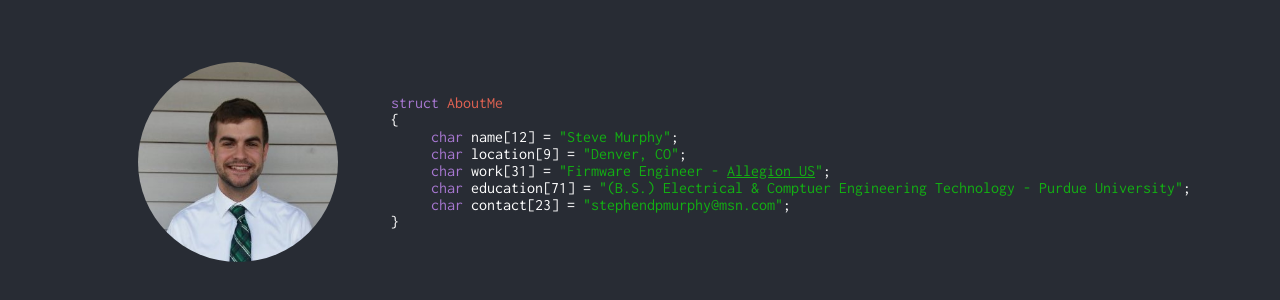
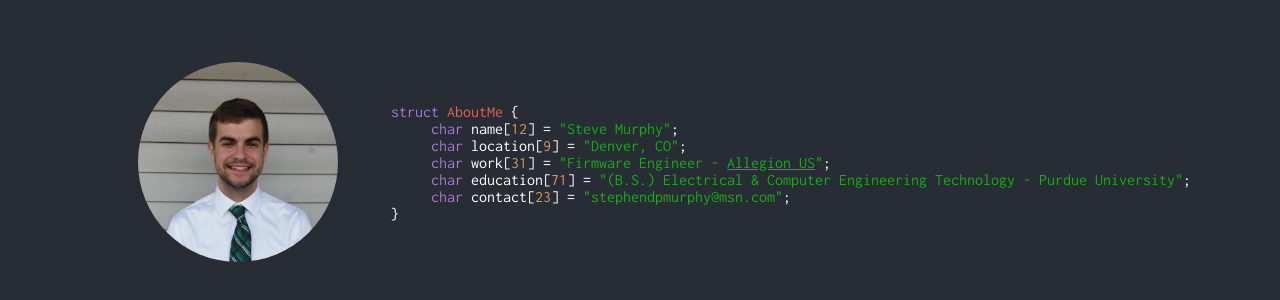
Before and after one commit to murphtech/murphtech.github.io, a plain HTML site: page index.html in a window 1280 px wide. Shown: the part 238-538 px from the top of the page. Drawn offline with Linux system fonts and the light colour scheme.

Commit message:
Fixed spelling error

```diff
--- a/index.html
+++ b/index.html
@@ -28,6 +28,9 @@
 		font-family: inherit;
 		color: rgb(224,98,82);
 	  }
+	  .integer {
+		color: rgb(209,154,102);
+	  }
 	  table {
 			vertical-align: middle;
 			display: table-cell;
@@ -51,18 +54,18 @@
 	<table>
 		<tr>
 			<td><img class="img-circle" src="profile.jpg">	</td>
-			<td><p class="varType">struct</p> <p class="varName">AboutMe</p></br>
+			<td><p class="varType">struct</p> <p class="varName">AboutMe</p>
 				{</br>
 
-				<p class="varType" style="padding-left:40px;">char</p> name[12] = <p class="charString">"Steve Murphy"</p>;</br>
+				<p class="varType" style="padding-left:40px;">char</p> name[<p class="integer">12</p>] = <p class="charString">"Steve Murphy"</p>;</br>
 
-				<p class="varType" style="padding-left:40px;">char</p> location[9] = <p class="charString">"Denver, CO"</p>;</br>
+				<p class="varType" style="padding-left:40px;">char</p> location[<p class="integer">9</p>] = <p class="charString">"Denver, CO"</p>;</br>
 
-				<p class="varType" style="padding-left:40px;">char</p> work[31] = <p class="charString">"Firmware Engineer - <a href="http://us.allegion.com/en/home.html" target="_blank">Allegion US</a>"</p>;</br>
+				<p class="varType" style="padding-left:40px;">char</p> work[<p class="integer">31</p>] = <p class="charString">"Firmware Engineer - <a href="http://us.allegion.com/en/home.html" target="_blank">Allegion US</a>"</p>;</br>
 
-				<p class="varType" style="padding-left:40px;">char</p> education[71] = <p class="charString">"(B.S.) Electrical & Comptuer Engineering Technology - Purdue University"</p>;</br>
+				<p class="varType" style="padding-left:40px;">char</p> education[<p class="integer">71</p>] = <p class="charString">"(B.S.) Electrical & Computer Engineering Technology - Purdue University"</p>;</br>
 
-				<p class="varType" style="padding-left:40px;">char</p> contact[23] = <p class="charString">"stephendpmurphy@msn.com"</p>;</br>
+				<p class="varType" style="padding-left:40px;">char</p> contact[<p class="integer">23</p>] = <p class="charString">"stephendpmurphy@msn.com"</p>;</br>
 
 				}</br>
 			</td>
```
